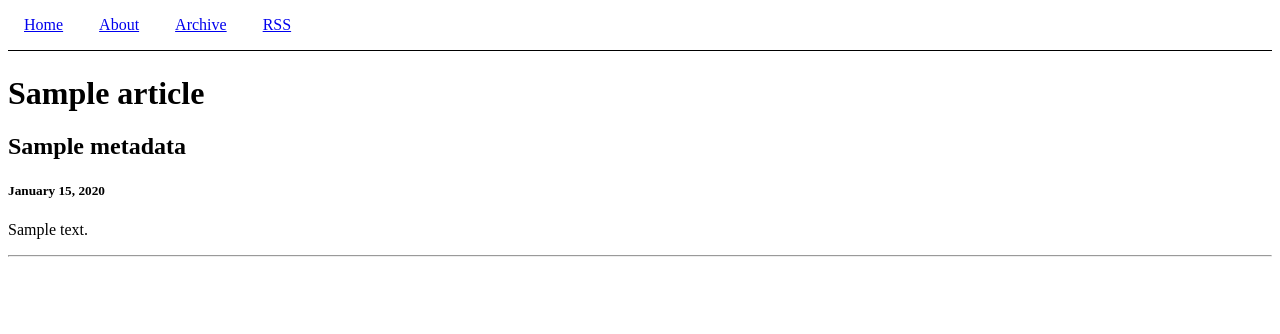
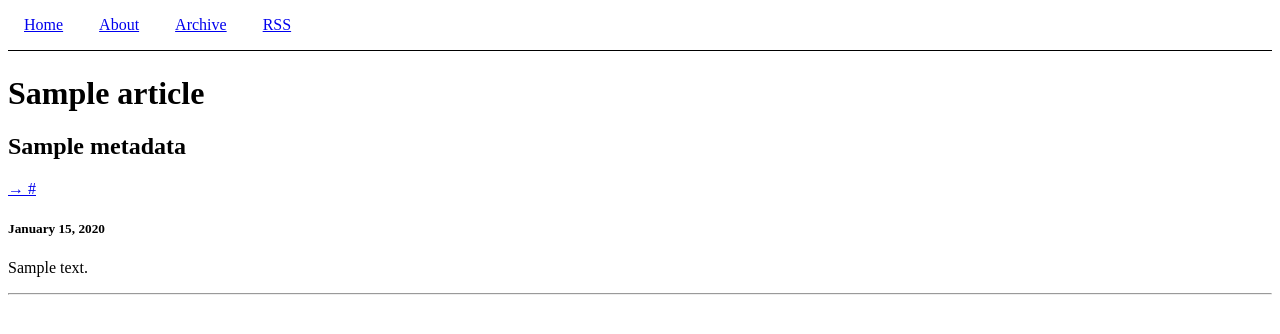
Before and after one commit to sadlerjw/concussion, a Node server app: template views/article.handlebars in a window 1280 px wide. Shown: the part 63-397 px from the top of the page. Run offline with Node 20, Linux system fonts and the light colour scheme; the template is opened without the code that fills it: most values are stand-ins (such as "Sample title", 1, 10 or a date in 2020); some libraries are stand-ins or nearby versions.

Commit message:
Add linkpost support

```diff
--- a/article.js
+++ b/article.js
@@ -1,4 +1,4 @@
-var md = require('markdown-it')({html: true});
+var md = require('markdown-it')({html: true, typographer: true});
 var hljs = require('markdown-it-highlightjs');
 var qfs = require('q-io/fs');
 var Q = require('q');
--- a/public/css/base.css
+++ b/public/css/base.css
@@ -122,6 +122,9 @@ Orginal Style from ethanschoonover.com/solarized (c) Jeremy Hull <sourdrums@gmai
   margin-top: 1.5em;
   margin-bottom: 1em;
 }
+.article .front-matter a.linkpost:before {
+  content: "→ ";
+}
 .article p {
   line-height: 150%;
 }
--- a/public/css/base.less
+++ b/public/css/base.less
@@ -27,6 +27,10 @@
 	margin-top: 1.5em;
 	margin-bottom: 1em;
 
+	.front-matter a.linkpost:before {
+		content: "→ ";
+	}
+
 	p {
 		line-height: 150%;
 	}
--- a/views/article.handlebars
+++ b/views/article.handlebars
@@ -1,13 +1,17 @@
 {{#with article}}
 <div class="article">
+	<div class="front-matter">
 		<h1 class="title">{{title}}</h1>
 		{{#if metadata.subtitle}}
 			<h2 class="subtitle">{{metadata.subtitle}}</h2>
 		{{/if}}
+		{{#if metadata.link}}
+			<a class="linkpost" href="{{metadata.link}}">{{metadata.link}}</a>
+		{{/if}}
 		{{#if date}}
 		<h5 class="date">{{formatDate date}}</h5>
 		{{/if}}
-
+	</div>
 {{{content}}}
 </div>
 <hr class="articleDivider" />
--- a/views/partials/article-listing.handlebars
+++ b/views/partials/article-listing.handlebars
@@ -1,11 +1,16 @@
 <div class="article">
+	<div class="front-matter">
 		<h1 class="title"><a href="{{path}}">{{title}}</a></h1>
 		{{#if metadata.subtitle}}
 			<h2 class="subtitle">{{metadata.subtitle}}</h2>
 		{{/if}}
+		{{#if metadata.link}}
+			<a class="linkpost" href="{{metadata.link}}">{{metadata.link}}</a>
+		{{/if}}
 		{{#if date}}
 		<h5 class="date">{{formatDate date}}</h5>
 		{{/if}}
+	</div>
 
 {{{content}}}
 </div>
```
Also changed, not shown: posts/2014/08/22/lorem-ipsum-is-fun.md (+1 -0 lines), routes/index.js (+15 -3 lines). Lines whose indentation alone changed are shown as unchanged.
